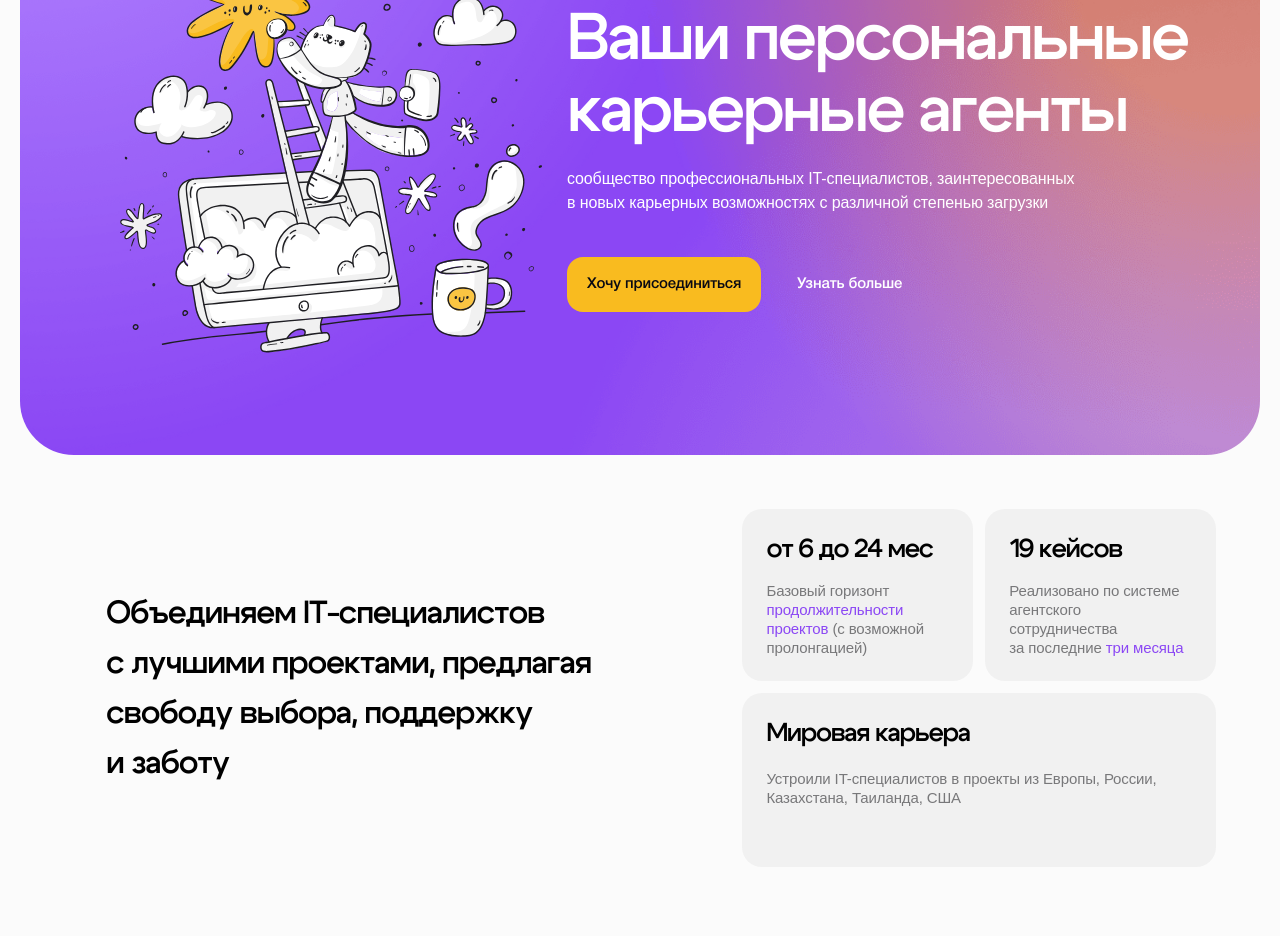
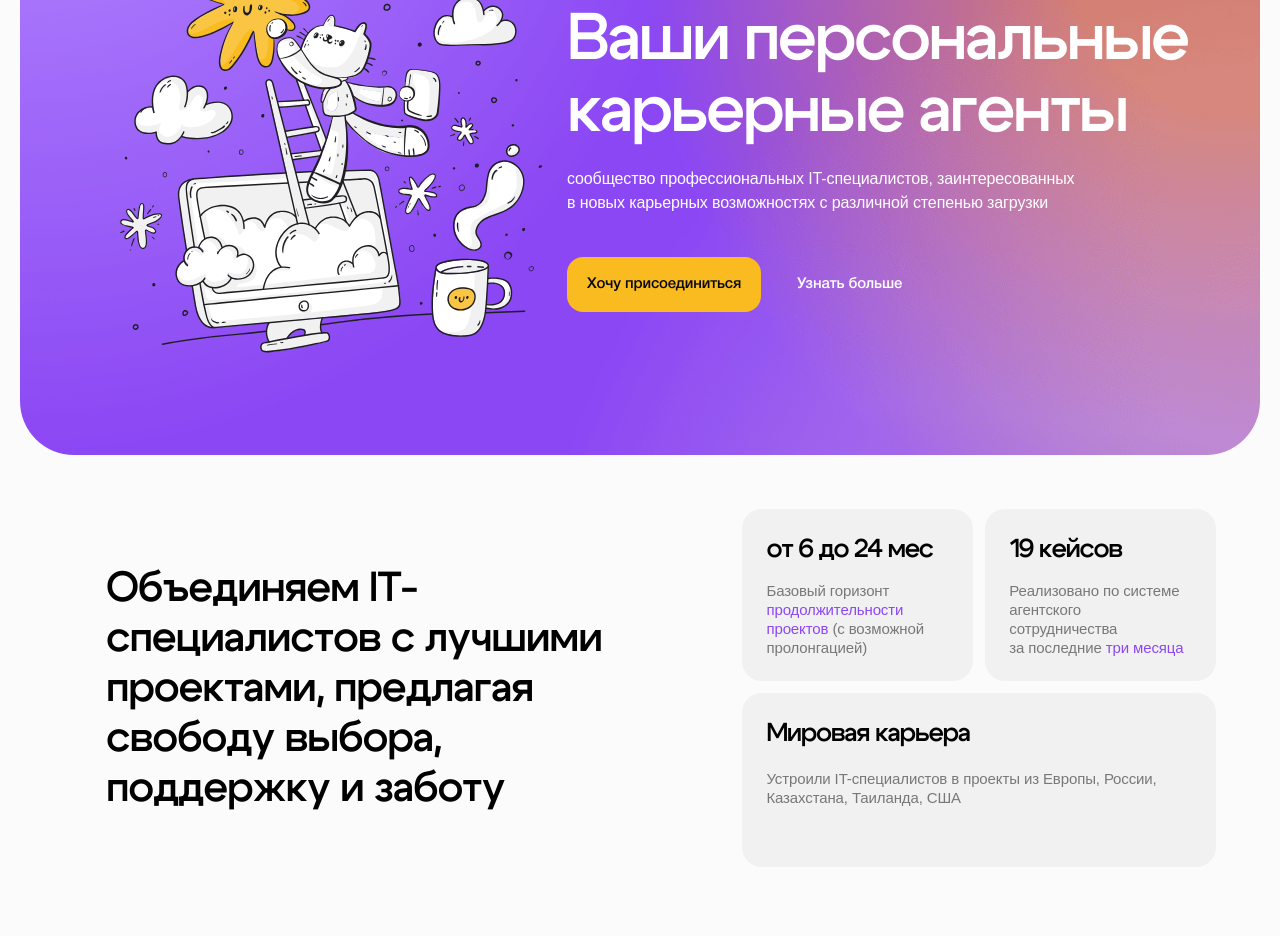
Before and after one commit to anastasiacheb/sphere, a website with bundled scripts: page index.html in a window 1280 px wide. Shown: the part 201-1137 px from the top of the page. Built offline with nearby package versions, Linux system fonts and the light colour scheme; a web font is replaced by a local one.

Commit message:
reo;gjgilhhvwbfjdpaiwuighjvfbasdhj

```diff
--- a/index.html
+++ b/index.html
@@ -193,7 +193,7 @@
         class="pt-8 md:pt-9 flex flex-col gap-6 sm:gap-8 lg:pt-10.5 lg:flex-row lg:items-center lg:justify-between lg:px-10 xl:px-16">
         <h2
           data-aos="fade-right"
-          class="font-cygre font-semibold text-lg text-center px-2.5 sm:text-2xl sm:px-5 lg:text-[32px] lg:text-left lg:w-[40vw] xl:pl-10.5 xl:w-[clamp(0px,44vw,646px)] leading-[22px] sm:leading-[30px] lg:leading-[42px] xl:leading-[50px] tracking-[-1.04px] lg:tracking-[-1.24px]">
+          class="font-cygre font-semibold text-lg text-center px-2.5 sm:text-2xl sm:px-5 lg:text-[32px] lg:text-left lg:w-[40vw] xl:pl-10.5 xl:w-[clamp(0px,44vw,646px)] leading-[22px] sm:leading-[30px] lg:leading-[42px] xl:text-[42px] xl:leading-[50px] tracking-[-1.04px] lg:tracking-[-1.24px]">
           Объединяем IT-специалистов с лучшими проектами, предлагая свободу выбора, поддержку и заботу
         </h2>
         <div
```
